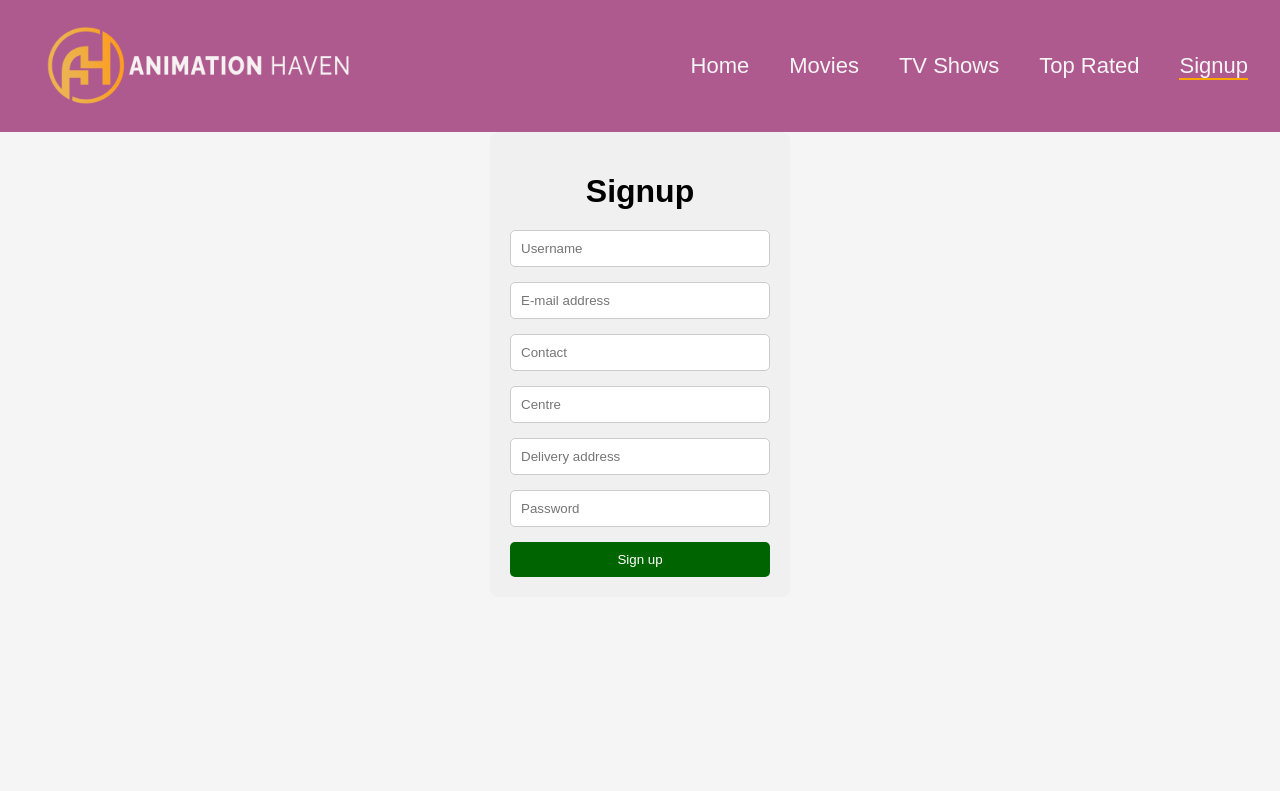
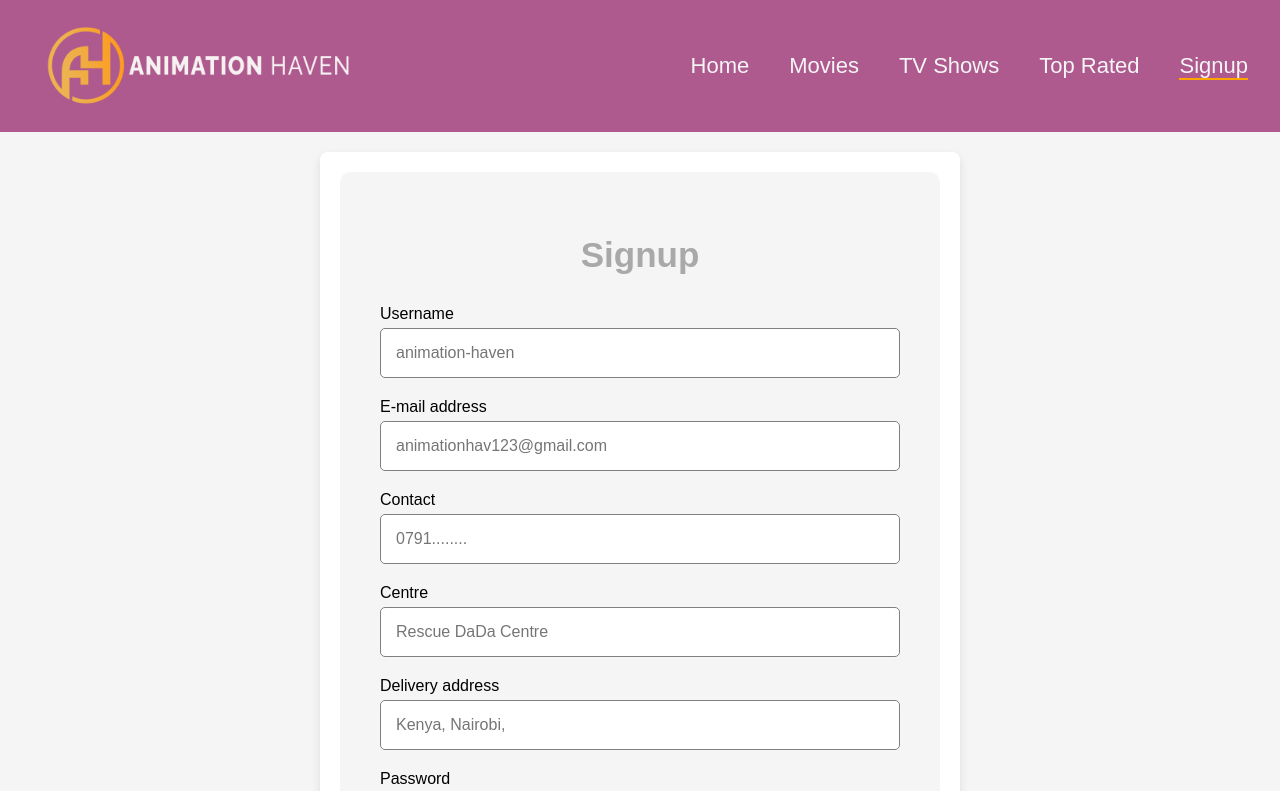
Before and after one commit to AdanBashir13/Animation-Haven, a React (Vite) app: page /login in a window 1280 px wide. Shown: the top 791 px of the page. Built offline with nearby package versions, Linux system fonts and the light colour scheme.

Commit message:
finish project

```diff
--- a/src/components/Navbar.jsx
+++ b/src/components/Navbar.jsx
@@ -4,21 +4,30 @@ import { NavLink } from 'react-router-dom';
 
 const Navbar = () => {
   useEffect(() => {
-    const links = document.querySelectorAll('.navbar-links a, .navbar-links NavLink');
 
+    // Function to do mouse enter event
     const handleMouseEnter = (event) => {
       const hoverText = event.target.getAttribute('hover-text');
       event.target.setAttribute('original-text', event.target.textContent);
-      event.target.textContent = hoverText;};
+      event.target.textContent = hoverText;
+    };
 
+    // Function to do mouse leave event
     const handleMouseLeave = (event) => {
       const originalText = event.target.getAttribute('original-text');
-      event.target.textContent = originalText;};
+      event.target.textContent = originalText;
+    };
 
+    // Selects all links with the classes
+    const links = document.querySelectorAll('.navbar-links a, .navbar-links NavLink');
+
+    // Add event listeners for mouse enter and mouse leave to each link
     links.forEach((link) => {
       link.addEventListener('mouseenter', handleMouseEnter);
-      link.addEventListener('mouseleave', handleMouseLeave);});
+      link.addEventListener('mouseleave', handleMouseLeave);
+    });
 
+    // removes event listeners
     return () => {
       links.forEach((link) => {
         link.removeEventListener('mouseenter', handleMouseEnter);
@@ -27,10 +36,12 @@ const Navbar = () => {
     };
   }, []);
 
+
   return (
     <nav className="navbar">
       <img src='./images/Animation-Haven-1.png' alt="Animation Haven Logo" />
       <ul className="navbar-links">
+        {/* Navigation links with hover-text attribute */}
         <li><NavLink to="/" hover-text="🏠">Home</NavLink> </li>
         <li><NavLink to="/movies" hover-text="🎬">Movies</NavLink></li>
         <li><NavLink to="/tvshows" hover-text="📺">TV Shows</NavLink></li>
@@ -41,5 +52,4 @@ const Navbar = () => {
   );
 };
 
-
 export default Navbar;
--- a/src/index.css
+++ b/src/index.css
@@ -172,43 +172,78 @@ hr {
 }
 
 .wrapper {
-  width: 300px;
-  margin: 0 auto;
+  max-width: 600px;
+  margin: 20px auto;
+  padding: 20px;
+  text-align: center;
+  background: white;
+  border-radius: 8px;
+  box-shadow: 0 4px 10px rgba(0, 0, 0, 0.1);
 }
 
 form {
-  background-color: #f0f0f0;
-  padding: 20px;
-  border-radius: 8px;
+  background-color: whitesmoke;
+  padding: 40px;
+  border-radius: 10px;
 }
 
 h1 {
   text-align: center;
-  margin-bottom: 20px;
+  margin-bottom: 30px;
+  font-size: 35px;
+  color: darkgray;
 }
 
 .input-box {
-  margin-bottom: 15px;
+  margin-bottom: 20px;
+  text-align: left;
+}
+
+.input-box label {
+  display: block;
+  margin-bottom: 5px;
+  font-size: 16px;
+  color: black;
 }
 
 .input-box input {
   width: 100%;
-  padding: 10px;
-  border: 1px solid #ccc;
+  padding: 15px;
+  border: 1px solid gray;
   border-radius: 5px;
   box-sizing: border-box;
+  font-size: 16px;
 }
 
 button {
   width: 100%;
-  padding: 10px;
-  background-color: darkgreen;
-  color: #fff;
+  padding: 15px;
+  background-color: green;
+  color: white;
   border: none;
   border-radius: 5px;
   cursor: pointer;
+  font-size: 19px;
 }
 
 button:hover {
-  background-color: #0056b3;
+  background-color: darkgreen;
 }
+
+.thank-you-message {
+  padding: 60px;
+  background-color: whitesmoke;
+  border-radius: 10px;
+  box-shadow: 0 4px 10px rgba(0, 0, 0, 0.1);
+}
+
+.thank-you-message h1 {
+  margin-bottom: 30px;
+  color: green;
+  font-size: 40px;
+}
+
+.thank-you-message p {
+  font-size: 24px;
+  color: dimgray;
+}
--- a/src/pages/SignupForm.jsx
+++ b/src/pages/SignupForm.jsx
@@ -1,8 +1,17 @@
-import React from "react";
+import React, { useState } from "react";
 import Navbar from "../components/Navbar";
-import Footer from "../components/Footer";
 
 const LoginForm = () => {
+
+// Tracks whether the form is submitted
+  const [isSubmitted, setIsSubmitted] = useState(false);
+
+  // Function to handle form submission
+  const handleSubmit = (event) => {
+    event.preventDefault();
+    setIsSubmitted(true);
+  };
+
   return (
     <div>
       <div>
@@ -10,34 +19,51 @@ const LoginForm = () => {
       </div>
 
       <div className="wrapper">
-        <form action="">
+
+        {/* loading by condition if the form is submitted */}
+        {isSubmitted ? (
+
+          // // Displays the thank you message if the form is submitted
+          <div className="thank-you-message">
+            <h1>Thank You!</h1>
+            <p>Your signup was successful. Your pick will be delivered to your address soon. Stay tuned for a wonderful experience and say Hi to the kids for us!</p>
+          </div>
+        ) : (
+
+          // loads up the signup form if not submitted
+          <form onSubmit={handleSubmit}>
             <h1>Signup</h1>
-            {/* Username*/}
+
+            {/* Form inputs fields */}
             <div className="input-box">
-            <input type="text" placeholder="Username" required />
+              <label htmlFor="username">Username</label>
+              <input type="text" id="username" placeholder="animation-haven" required />
             </div>
-            {/* Email address */}
             <div className="input-box">
-            <input type="text" placeholder="E-mail address" required />
+              <label htmlFor="email">E-mail address</label>
+              <input type="email" id="email" placeholder="animationhav123@gmail.com" required />
             </div>
-            {/* Contact */}
             <div className="input-box">
-            <input type="text" placeholder="Contact" required />
+              <label htmlFor="contact">Contact</label>
+              <input type="text" id="contact" placeholder="0791........" required />
             </div>
-            {/* Centre */}
             <div className="input-box">
-            <input type="text" placeholder="Centre" required />
+              <label htmlFor="centre">Centre</label>
+              <input type="text" id="centre" placeholder="Rescue DaDa Centre" required />
             </div>
-            {/* Delivery address */}
             <div className="input-box">
-            <input type="text" placeholder="Delivery address" required />
+              <label htmlFor="address">Delivery address</label>
+              <input type="text" id="address" placeholder="Kenya, Nairobi, " required />
             </div>
-            {/* Password */}
             <div className="input-box">
-            <input type="password" placeholder="Password" required />
+              <label htmlFor="password">Password</label>
+              <input type="password" id="password" placeholder="12@hbKls" required />
             </div>
+
+            {/* Submit button */}
             <button type="submit">Sign up</button>
           </form>
+        )}
       </div>
     </div>
   );
--- a/src/pages/TopRatedPage.jsx
+++ b/src/pages/TopRatedPage.jsx
@@ -3,10 +3,12 @@ import { Link } from 'react-router-dom';
 import Navbar from '../components/Navbar';
 import Footer from '../components/Footer';
 
+// State variables to hold fetched data
 const TopRatedPage = () => {
   const [topRatedMovies, setTopRatedMovies] = useState([]);
   const [topRatedShows, setTopRatedShows] = useState([]);
 
+// using UseEffect to fetch data
   useEffect(() => {
     fetch('http://localhost:3000/movies')
       .then(response => response.json())
@@ -23,12 +25,14 @@ const TopRatedPage = () => {
         <Navbar />
       </header>
 
+{/* Top rated movies section */}
       <div className="trending-section">
         <div className="section trending-movies">
           <h2>Top Rated Movies</h2>
           <div className="card-container">
             {topRatedMovies.map(movie => (
               <div key={movie.id} className="card">
+                {/* Link to navuagte to signup page */}
                 <Link to={`/movies/${movie.id}`}>
                   <img src={movie.poster} alt={movie.title} />
                   <div className="movie-details">
@@ -42,6 +46,7 @@ const TopRatedPage = () => {
           </div>
         </div>
 
+{/* Top rated shows section */}
         <div className="section trending-shows">
           <h2>Top Rated Shows</h2>
           <div className="card-container">
--- a/src/routes.jsx
+++ b/src/routes.jsx
@@ -5,30 +5,37 @@ import MoviesPage from './pages/MoviesPage';
 import TVShowsPage from './pages/TVShowsPage';
 import TopRatedPage from './pages/TopRatedPage';
 import LoginForm from './pages/SignupForm';
+import ErrorPage from './pages/ErrorPage';
 
 const router = createBrowserRouter([
   {
-    path: '/',
-    element: <HomePage />,
+    path: '/', // Root path
+    element: <HomePage />, // Renders component
+    errorElement: <ErrorPage /> // Renders ErrorPage if error occurs
   },
   {
     path: '/movies',
     element: <MoviesPage />,
+    errorElement: <ErrorPage />
   },
   {
     path: '/tvshows',
     element: <TVShowsPage />,
+    errorElement: <ErrorPage />
   },
   {
     path: '/top-rated',
-    element: <TopRatedPage />
+    element: <TopRatedPage />,
+    errorElement: <ErrorPage />
   },
   {
     path: '/login',
-    element: <LoginForm />
+    element: <LoginForm />,
+    errorElement: <ErrorPage />
   },
 ]);
 
+// Provide the router to the application
 const Routes = () => <RouterProvider router={router} />;
 
 export default Routes;
```
Also changed, not shown: src/pages/MoviesPage.jsx (+8 -0 lines), src/pages/TVShowsPage.jsx (+8 -0 lines). Lines whose indentation alone changed are shown as unchanged.
